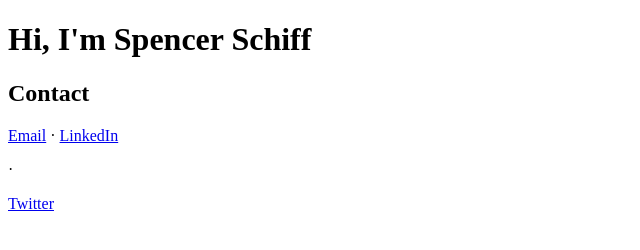
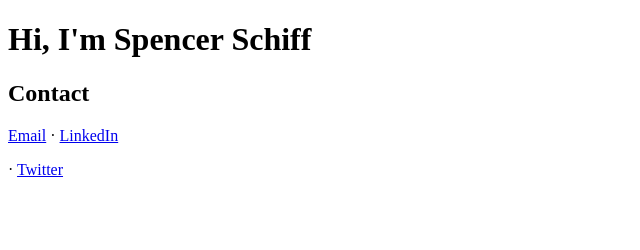
Before and after one commit to SpencerSchiff/spencerschiff.github.io, a plain HTML site: page index.html in a window 1280 px wide. Shown: the whole page, without its empty margins (0-640 px from the left). Drawn offline with Linux system fonts and the light colour scheme.

Commit message:
Update index.html

```diff
--- a/index.html
+++ b/index.html
@@ -5,4 +5,4 @@
 <h1>Hi, I'm Spencer Schiff</h1>
 
 <h2>Contact</h2>
-<p><a href="mailto:spencerschiff02@gmail.com">Email</a> · <a href="https://linkedin.com/in/yourhandle">LinkedIn</a></p> · <p><a href="https://x.com/spencerschiff_">Twitter</a></p>
+<p><a href="mailto:spencerschiff02@gmail.com">Email</a> · <a href="https://linkedin.com/in/yourhandle">LinkedIn</a></p> · <a href="https://x.com/spencerschiff_">Twitter</a></p>
```
